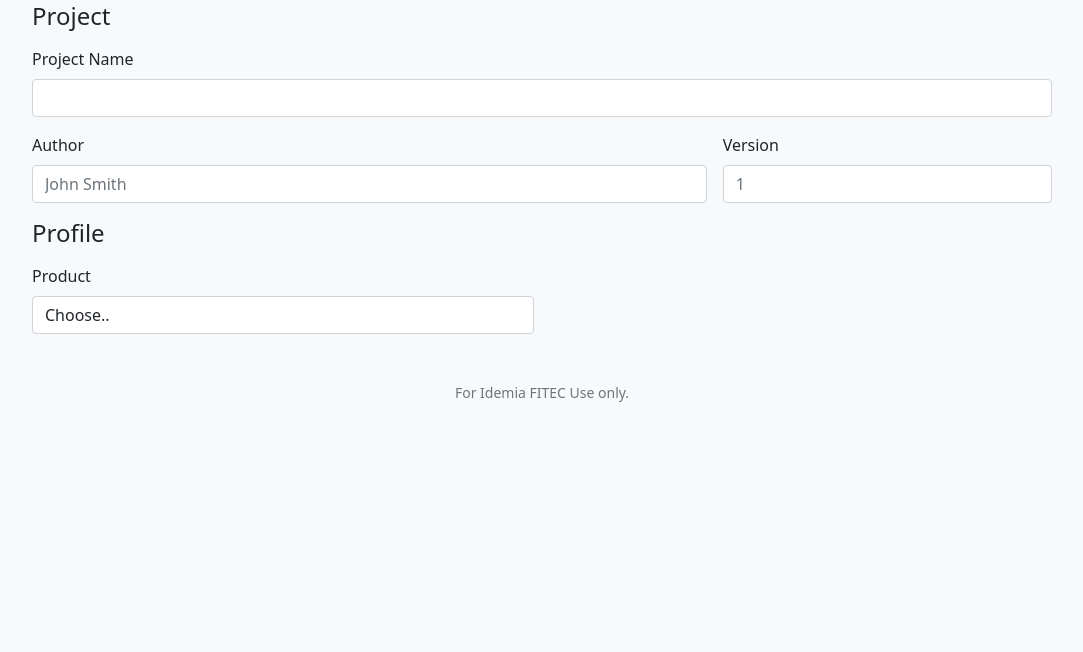
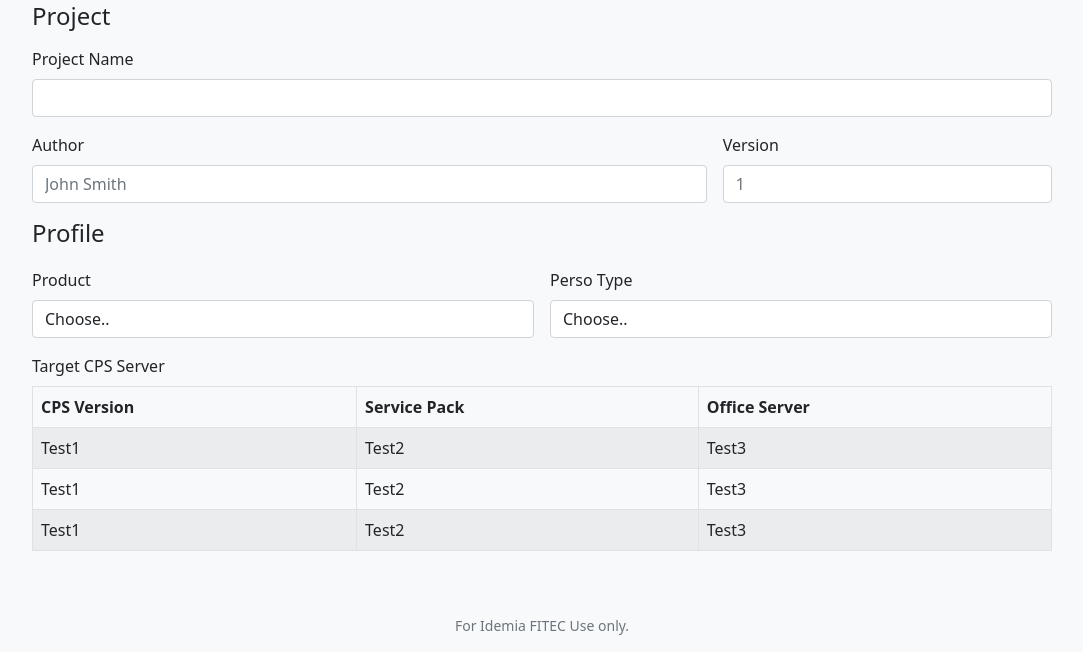
Before and after one commit to er01pr/APPD-v2, a Flask app: page / in a window 1280 px wide. Shown: the part 254-906 px from the top of the page, without its empty margins (98-1181 px from the left). Before the commit the page ends 656 px from the top, so only its background shows below. Run offline with Flask 2, Linux system fonts and the light colour scheme; data comes from the database, SQL or seed files in the repository.

Commit message:
Added Perso Type and Tables

```diff
--- a/templates/index.html
+++ b/templates/index.html
@@ -38,8 +38,8 @@
                     Valid version number is required.
                 </div>
             </div>
+            <h4 class="mb-1">Profile</h4>
             <div class="col-sm-6">
-                <h4 class="mb-3">Profile</h4>
                 <label for="product" class="form-label">Product</label>
                 <select id="product" type="text" class="form-control" placeholder="Choose.." required>
                         <option value="" disabled selected>Choose..</option>
@@ -47,6 +47,44 @@
                         <option value="contact">Contact</option>
                 </select>
             </div>
+            <div class="col-sm-6">
+                <label for="perso_type" class="form-label">Perso Type</label>
+                <select id="perso_type" type="text" class="form-control" placeholder="Choose.." required>
+                        <option value="" disabled selected>Choose..</option>
+                        <option value="dual">Perso</option>
+                        <option value="contact">Pre-Perso</option>
+                </select>
+            </div>
+            <div class="col-sm-12">
+                <label for="Target Server" class="form-label">Target CPS Server</label>
+                <table class="table table-striped table-bordered table-hover">
+                    <thead class="thead-dark">
+                        <tr>
+                            <th scope ="col">CPS Version</th>
+                            <th scope ="col">Service Pack</th>
+                            <th scope ="col">Office Server</th>
+                        </tr>
+                    </thead>
+                    <tbody>
+                        <tr>
+                            <td>Test1</td>
+                            <td>Test2</td>
+                            <td>Test3</td>
+                        </tr>
+                        <tr>
+                            <td>Test1</td>
+                            <td>Test2</td>
+                            <td>Test3</td>
+                        </tr>
+                        <tr>
+                            <td>Test1</td>
+                            <td>Test2</td>
+                            <td>Test3</td>
+                        </tr>
+                    </tbody>
+                </table>
+            </div>
+
         </div>
     </form>
 </div>
```
